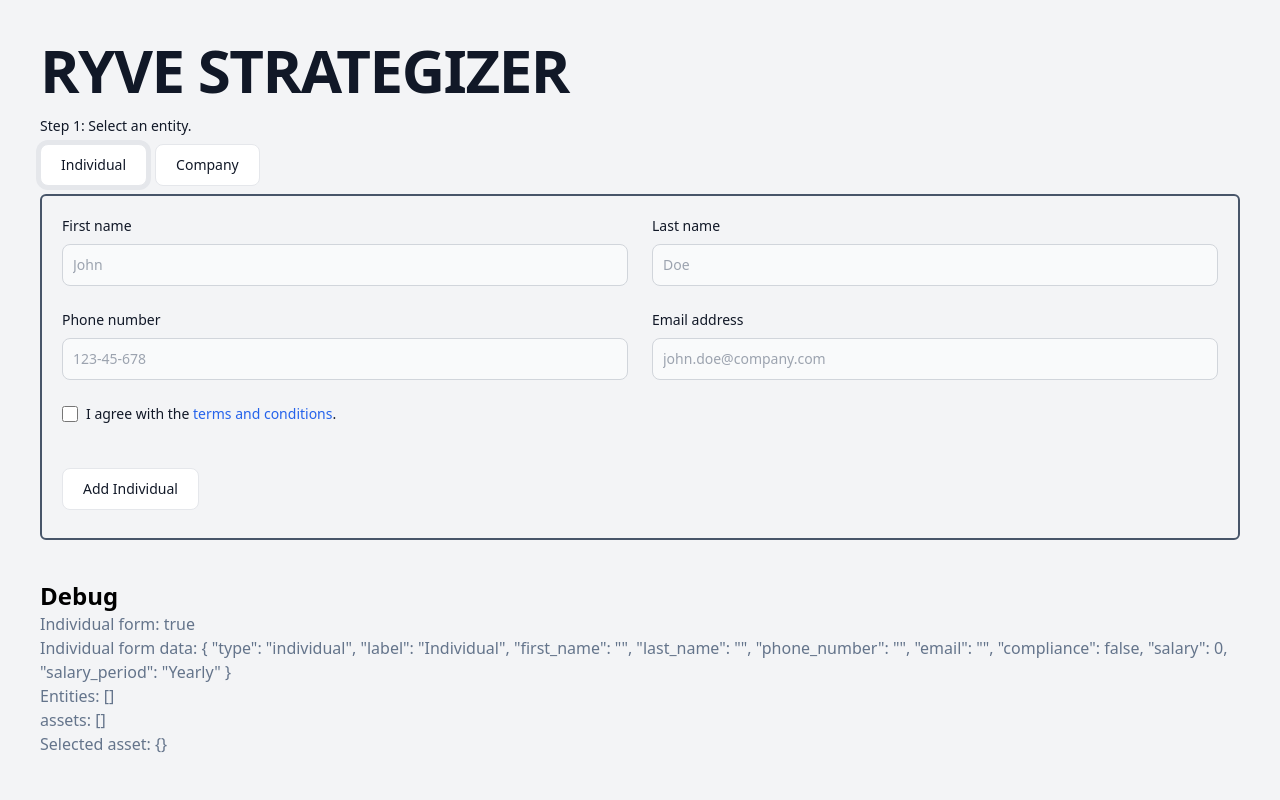
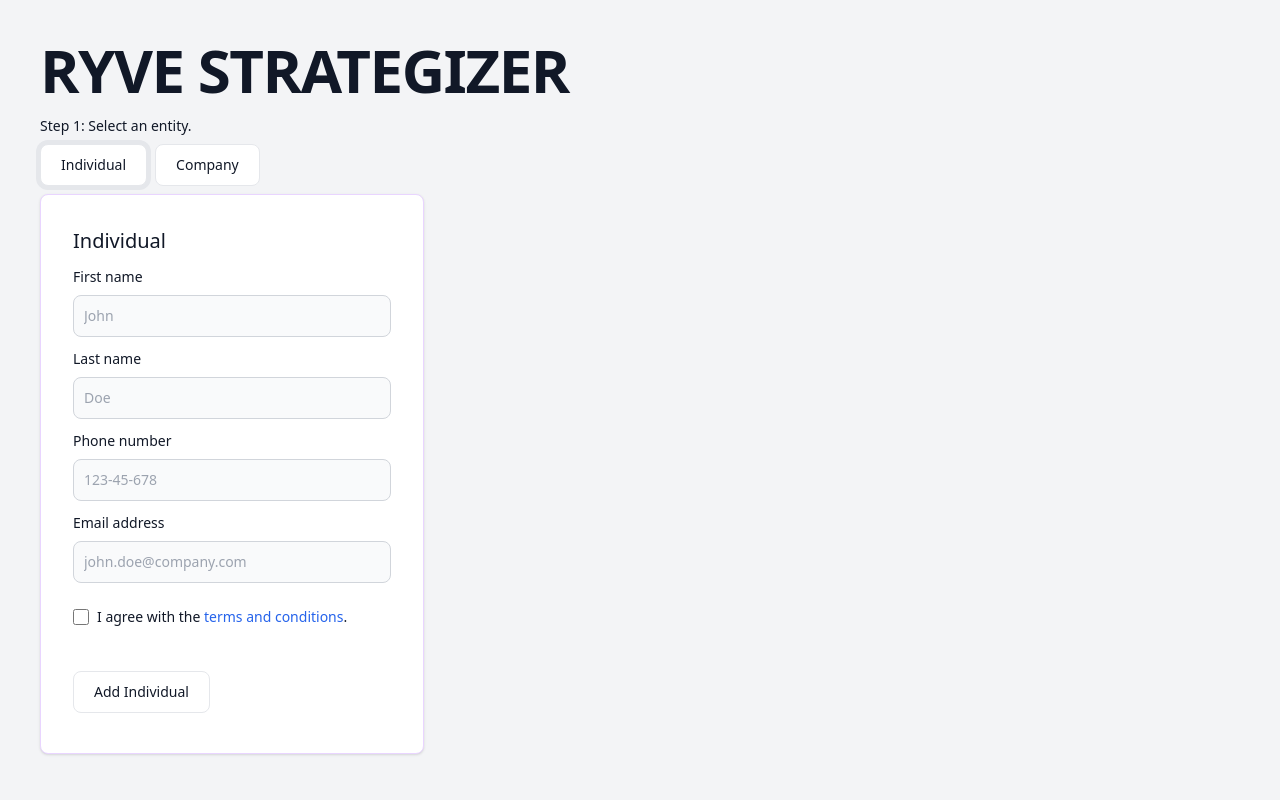
Before and after one commit to preginald/ryve-property, a Nuxt app: page / in a window 1280 px wide. Both pictures are taken after a click on the button "Individual". Shown: the top 800 px of the page. Built offline with nearby package versions, Linux system fonts and the light colour scheme.

Commit message:
fix individual form formatting

```diff
--- a/pages/index.vue
+++ b/pages/index.vue
@@ -6,34 +6,36 @@
         <label for="entity" class="block mb-2 text-sm font-medium text-gray-900 dark:text-white">Step 1: Select an entity.</label>
         <button @click="toggleIndividualForm" type="button">Individual</button>
         <button @click="toggleIndividualForm" type="button">Company</button>
-        <div v-if="showIndividualForm" class="border-2 border-slate-600 rounded-md p-5">
-            <div class="grid gap-6 mb-6 md:grid-cols-2">
-                <div>
+
+        <div v-if="showIndividualForm">
+            <div class="grid gap-6 mb-6 md:grid-cols-3">
+                <div class="mr-5 w-full max-w-sm p-4 bg-white border border-purple-200 rounded-lg shadow sm:p-6 md:p-8 dark:bg-gray-800 dark:border-purple-700">
+                    <h5 class="text-xl font-medium text-gray-900 dark:text-white">{{ individualFormData.label }}</h5>
+                        <div class="mt-3">
                             <label for="first_name" class="block mb-2 text-sm font-medium text-gray-900 dark:text-white">First name</label>
                             <input type="text" v-model="individualFormData.first_name" id="first_name" placeholder="John" required class="input-rounded">
                         </div>
-                <div>
+                        <div class="mt-3">
                             <label for="last_name" class="block mb-2 text-sm font-medium text-gray-900 dark:text-white">Last name</label>
                             <input type="text" v-model="individualFormData.last_name" id="last_name" placeholder="Doe" required class="input-rounded">
                         </div>
-                <div>
+                        <div class="mt-3">
                             <label for="phone" class="block mb-2 text-sm font-medium text-gray-900 dark:text-white">Phone number</label>
                             <input type="tel" v-model="individualFormData.phone_number" id="phone" placeholder="123-45-678" pattern="[0-9]{3}-[0-9]{2}-[0-9]{3}" required class="input-rounded">
                         </div>
-                <div>
+                        <div class="mt-3">
                             <label for="email" class="block mb-2 text-sm font-medium text-gray-900 dark:text-white">Email address</label>
                             <input type="email" v-model="individualFormData.email" id="email" placeholder="john.doe@company.com" required class="input-rounded">
                         </div>
-            </div>
-            <div class="flex items-start mb-6">
+                    <div class="flex items-start my-6">
                         <div class="flex items-center h-5">
                         <input id="remember" v-model="individualFormData.compliance" type="checkbox" value="" class="w-4 h-4 border border-gray-300 rounded bg-gray-50 focus:ring-3 focus:ring-blue-300 dark:bg-gray-700 dark:border-gray-600 dark:focus:ring-blue-600 dark:ring-offset-gray-800" required>
                         </div>
                         <label for="remember" class="ml-2 text-sm font-medium text-gray-900 dark:text-gray-300">I agree with the <a href="#" class="text-blue-600 hover:underline dark:text-blue-500">terms and conditions</a>.</label>
                     </div>
-
                     <button @click="addToEntities" type="button" class="mt-5">Add Individual</button>
-
+                </div>
+            </div>
         </div>
 
         <div v-if="entities.length > 0" class="mt-10">
```
Lines whose indentation alone changed are shown as unchanged.
